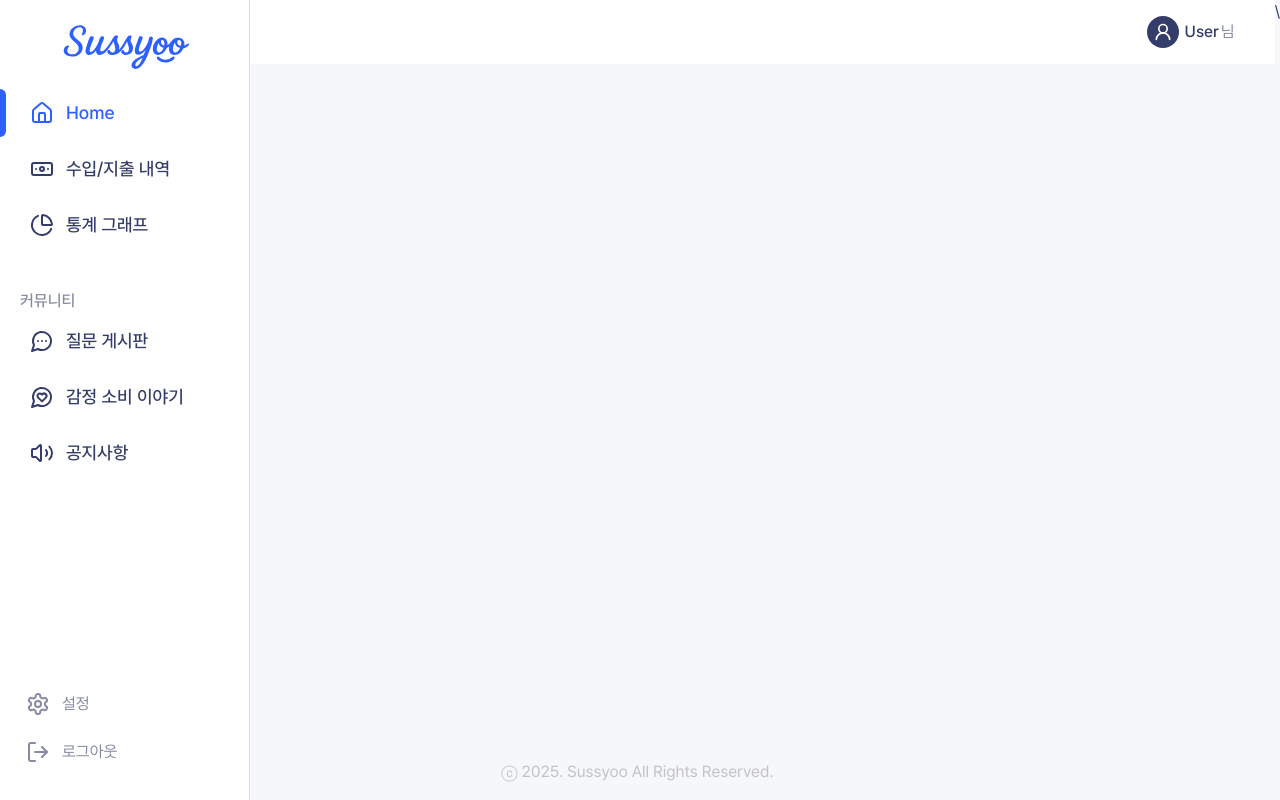
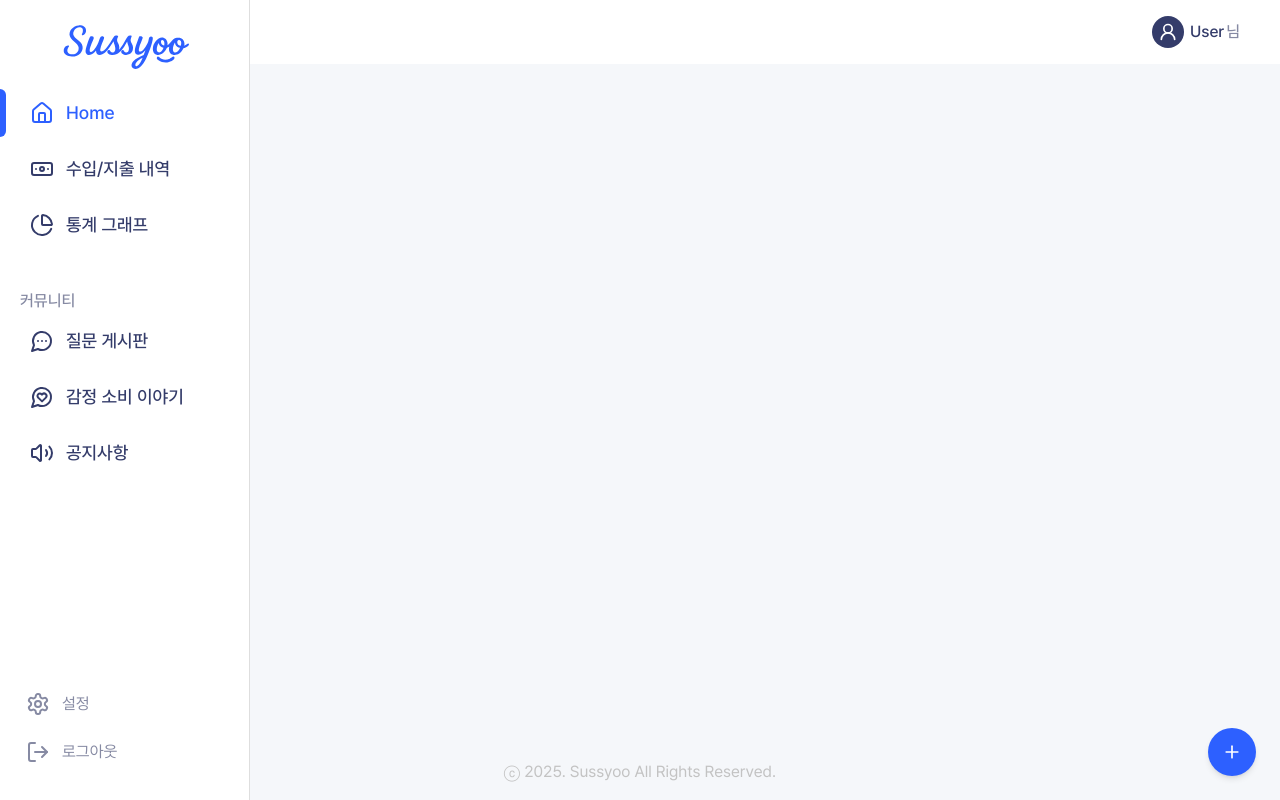
Before and after one commit to OZ-MAIN-PROJECT/frontend, a React (Vite) app: page / in a window 1280 px wide. Built offline with nearby package versions, Linux system fonts and the light colour scheme.

Commit message:
feat: 메인 레이아웃 수정(고정버튼 추가 및 헤더 마이페이지  링크 연결

```diff
--- a/src/components/common/IconButton.tsx
+++ b/src/components/common/IconButton.tsx
@@ -10,7 +10,7 @@ interface IconButtonProps {
       <button
         onClick={onClick}
         aria-label={ariaLabel}
-        className={`fixed right-10 bottom-10 w-12 h-12 p-0 rounded-full flex items-center justify-center shadow-md bg-accent-blue hover:bg-primary-800 text-white transition-colors ${className}`}
+        className={`w-12 h-12 p-0 rounded-full flex items-center justify-center shadow-md bg-accent-blue hover:bg-primary-800 text-white transition-colors ${className}`}
       >
         <Icon size={20} />
       </button>
--- /dev/null
+++ b/src/components/common/SelectLayer.tsx
@@ -0,0 +1,34 @@
+interface OptionItem {
+  label: string;
+  onClick: () => void;
+  icon?: React.ElementType;
+  isDestructive?: boolean;
+}
+
+interface SelectLayerProps {
+  options: OptionItem[];
+  onSelect: (option: OptionItem) => void;
+}
+
+const SelectLayer = ({ options, onSelect }: SelectLayerProps) => {
+  return (
+    <div
+      className="bg-white border border-gray-200 rounded-lg shadow flex flex-col w-auto"
+    >
+      {options.map((option, index) => (
+        <button
+          key={index}
+          onClick={() => onSelect(option)}
+          className={`flex items-center gap-2 px-3 text-sm text-lef transition-colors bg-white hover:bg-white font-normal w-fit
+            ${option.isDestructive ? "text-accent-red hover:text-accent-red" : "text-primary-500 hover:text-primary-800"}
+          `}
+        >
+          {option.icon && <option.icon size={16} />}
+          <span>{option.label}</span>
+        </button>
+      ))}
+    </div>
+  );
+};
+
+export default SelectLayer;
--- a/src/components/layout/Header.tsx
+++ b/src/components/layout/Header.tsx
@@ -12,12 +12,12 @@ const Header = ({ toggleSidebar }: { toggleSidebar: () => void }) => {
             <div className="lg:hidden">
                 <a href="/" className="flex justify-center"><img src={logo} alt="로고" className="w-24 h-auto" /></a>
             </div>
-            <div className="flex items-center cursor-pointer">
+            <a href="/mypage" className="flex items-center cursor-pointer hover:no-underline">
                 <div className="flex justify-center items-center w-8 h-8 bg-primary-800 rounded-full mr-1.5">
                     <UserRound size={20} className="text-white" />
                 </div>
                 <p className="text-primary-500"><span className="text-primary-800 font-medium mr-0.5">User</span>님</p>
-            </div>
+            </a>
         </header>
     );
 };
--- a/src/layouts/MainLayout.tsx
+++ b/src/layouts/MainLayout.tsx
@@ -2,9 +2,19 @@ import Header from "../components/layout/Header";
 import Footer from "../components/layout/Footer";
 import Sidebar from "../components/layout/Sidebar";
 import { useEffect, useState } from "react";
+import IconButton from "../components/common/IconButton";
+import { BanknoteArrowDown, BanknoteArrowUp, Plus } from "lucide-react";
+import { useLocation } from "react-router-dom";
+import SelectLayer from "../components/common/SelectLayer";
 
 const MainLayout = ({ children }: { children: React.ReactNode }) => {
   const [isSidebarVisible, setIsSidebarVisible] = useState<boolean>(false);
+  const [layerOpen, setLayerOpen] = useState(false);
+
+  const location = useLocation();
+
+  const currentPath = location.pathname;
+  const showWalletButton = !currentPath.includes("/community");
 
   // 화면 크기에 따라 사이드바의 초기 상태 설정
   useEffect(() => {
@@ -35,7 +45,30 @@ const MainLayout = ({ children }: { children: React.ReactNode }) => {
         <Header toggleSidebar={toggleSidebar} />
         <main className="flex-1 py-5 lg:py-10">{children}</main>
         <Footer />
-      </div>\
+      </div>
+      {showWalletButton && (
+        <div className="fixed bottom-6 right-6 flex flex-col items-end gap-3">
+          {layerOpen && (
+            <SelectLayer
+              options={[
+                { icon: BanknoteArrowUp, label: "수입 추가", onClick: () => console.log("수입 추가 모달") },
+                { icon: BanknoteArrowDown, label: "지출 추가", onClick: () => console.log("지출 추가 모달") },
+              ]}
+              onSelect={(option) => {
+                option.onClick();
+                setLayerOpen(false);
+              }}
+            />
+          )}
+          <IconButton
+            icon={Plus}
+            onClick={() => setLayerOpen(!layerOpen)}
+            className="bg-accent-blue hover:bg-primary-800"
+          />
+        </div>
+      )}
+
+
     </div>
   );
 };
```
